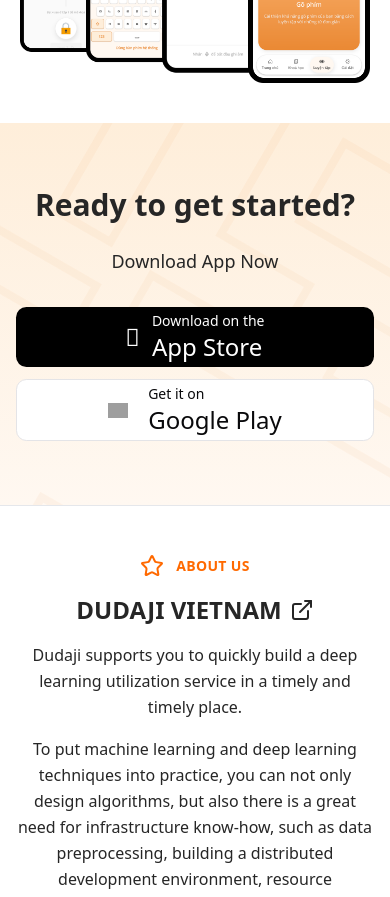
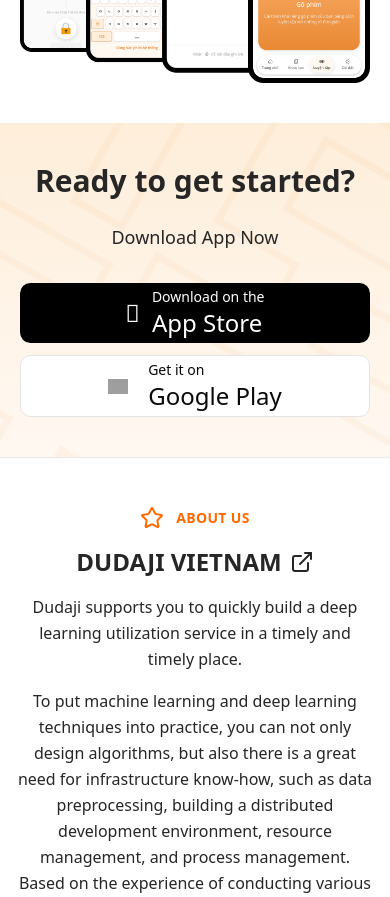
Before and after one commit to dudaji-vn/kindo-web, a Next.js app: page /landing in a window 390 px wide. Shown: the part 3840-4737 px from the top of the page. Built offline with nearby package versions, Linux system fonts and the light colour scheme; no server answers; grey boxes are pictures that could not be loaded.

Commit message:
feat: improve layout and styling of lecture components

```diff
--- a/src/app/lectures/page.tsx
+++ b/src/app/lectures/page.tsx
@@ -7,7 +7,7 @@
 import { useEffect, useState } from 'react';
 
 export default function Home() {
-  const language = useAppStore((state) => state.language);
+  const { language } = useAppStore();
 
   const { availableLanguagePairs } = useAvailableLanguagePairs();
   const [selectedLanguagePair, setSelectedLanguagePair] =
@@ -27,9 +27,11 @@
   }, [language, availableLanguagePairs]);
 
   return (
-    <div className="min-h-screen bg-gray-50 pt-16">
+    <div className="flex justify-center px-5 pt-16 sm:px-10 md:px-[5vw]">
       {/* Main Content */}
-      <LectureList languagePair={selectedLanguagePair} />
+      <div className="w-full max-w-7xl py-5">
+        <LectureList languagePair={selectedLanguagePair} />
+      </div>
     </div>
   );
 }
--- a/src/components/FooterSection.tsx
+++ b/src/components/FooterSection.tsx
@@ -17,7 +17,7 @@
     <>
       {/* Call to Action Section */}
       <section
-        className="relative py-16"
+        className="relative py-10 md:py-16"
         style={{
           backgroundImage: `url(${SVGs.shadow.src}), linear-gradient(to top, #FFF8F1, #FEEEDA)`,
           backgroundRepeat: 'no-repeat',
@@ -27,7 +27,7 @@
       >
         {/* Optional stronger gradient overlay (uncomment if needed) */}
         {/* <div className="pointer-events-none absolute inset-0 bg-gradient-to-t from-[#FFF8F1]/90 to-[#FEEEDA]/60" /> */}
-        <div className="mx-auto flex max-w-2xl flex-col justify-center px-4 text-center sm:px-6 lg:px-8">
+        <div className="mx-auto flex max-w-2xl flex-col justify-center px-4 px-5 text-center sm:px-10 md:px-10">
           <h2 className="mb-6 text-3xl font-bold text-neutral-800 lg:text-4xl">
             {t('HOMEPAGE.CTA.title')}
           </h2>
--- a/src/features/lectures/components/lecture-card.tsx
+++ b/src/features/lectures/components/lecture-card.tsx
@@ -4,7 +4,7 @@
 
 const LectureCard = ({ lecture }: { lecture: LectureRecord }) => {
   return (
-    <div className="block self-start">
+    <div className="self-start">
       <Link
         className="group flex flex-col items-center rounded-lg bg-transparent transition-transform hover:scale-[1.02] sm:w-[150px]"
         href={`/book/${lecture.id}` || '#'}
--- a/src/features/lectures/components/lecture-list.tsx
+++ b/src/features/lectures/components/lecture-list.tsx
@@ -20,7 +20,7 @@
     );
   }
   return (
-    <div className="flex flex-1 flex-col gap-5 px-5 py-5 md:gap-10 md:px-[5vw]">
+    <div className="flex flex-1 flex-col gap-5 md:gap-10">
       {(!data || data.length === 0) && (
         <div className="py-12 text-center">
           <div className="flex flex-col items-center gap-3">
```
